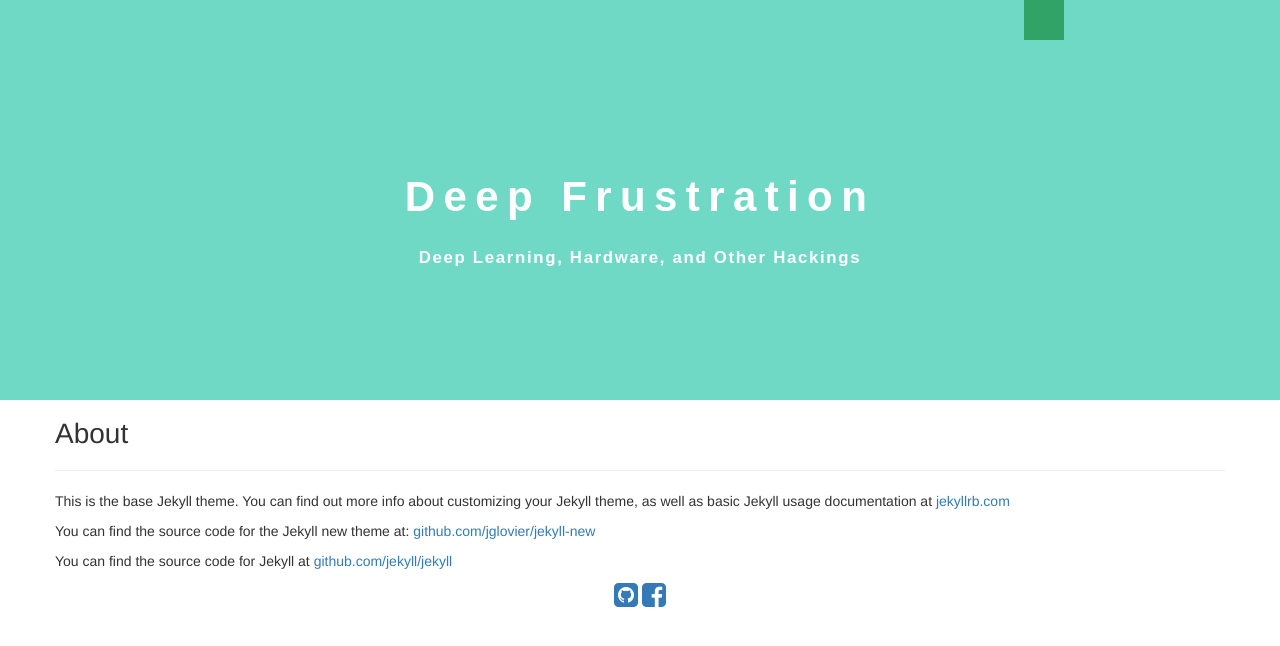
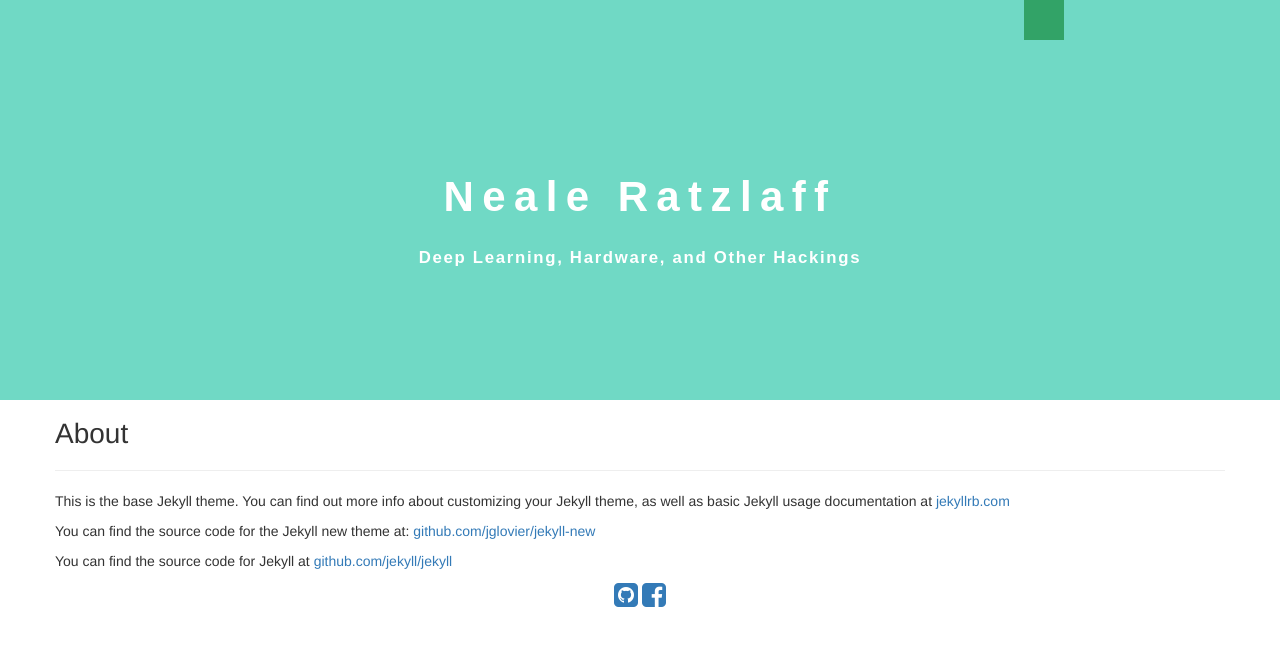
Before and after one commit to neale/neale.github.io, a Jekyll site: the page built from about.md, in a window 1280 px wide. Shown: the top 646 px of the page. Built offline with Jekyll 4.4.1, drawn with Linux system fonts in a browser that asks for light colours; nearby versions of some CDN libraries; library files that are not in the unit come from our copies; a script that is not in the unit is left out; comment, search, counter and statistics services are not loaded.

```diff
--- a/_config.yml
+++ b/_config.yml
@@ -1,5 +1,5 @@
 # Site settings
-title: Deep Frustration
+title: Neale Ratzlaff
 smalltalk: "Deep Learning, Hardware, and Other Hackings"
 description: My journey from nothing to something in all things learning
 baseurl: "" # the subpath of your site, e.g. /blog/
```
